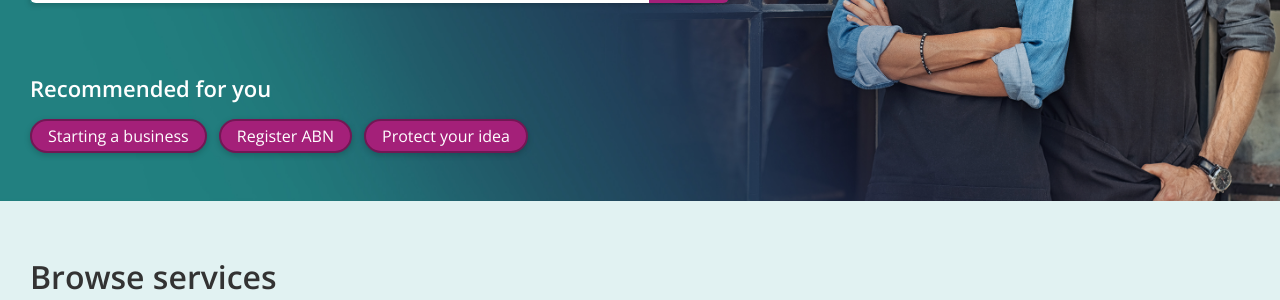
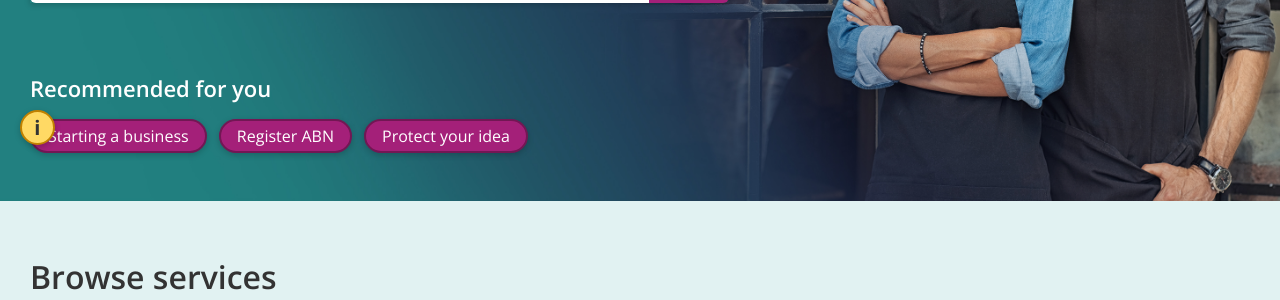
Before and after one commit to AUSGov/myBusiness, a Jekyll site: the page built from landing-page.html, in a window 1280 px wide. Shown: the part 519-819 px from the top of the page. Built offline with Jekyll 4.4.1, drawn with Linux system fonts in a browser that asks for light colours.

Commit message:
adding explainer code.

```diff
--- a/_includes/myBusinessheader.html
+++ b/_includes/myBusinessheader.html
@@ -75,15 +75,17 @@
 
          <div class="row">
          <div class="col-12">
-             <div class="recommended-wrapper">
+             <div id="popup-1" class="recommended-wrapper popup-wrapper">
              <h2>Recommended for you</h2>
              <ul>
                 <li>Starting a business</li>
                  <li>Register ABN</li>
                  <li>Protect your idea</li>
              </ul>
+                 <p class="popup-i">i</p><p class="popup-explanation">Suggestions could be personalised in the future to provide a tailored experience.</p>
              </div>
              </div>
+
          </div>
 
          </div>
--- a/_sass/_mybusiness.scss
+++ b/_sass/_mybusiness.scss
@@ -429,7 +429,7 @@
                 position: absolute;
                 bottom: 24px;
                 left: 24px;
-                 display: none;
+                display: none;
             }
         }
         @media(min-width: 576px) {
@@ -461,3 +461,42 @@
         color: $white;
     }
 }
+
+.popup-wrapper {
+    position: relative;
+
+    .popup-i {
+        background: $yellow-secondary-lightest;
+        position: absolute;
+        display: block;
+        z-index: 800;
+        width: 35px;
+        height: 35px;
+        padding:0;
+        margin: 0;
+        border-radius: 50%;
+        top: 35px;
+        left: -10px;
+        text-align: center;
+        line-height: 2rem;
+        font-size: 20px;
+        font-weight: 700;
+        border: 2px solid $yellow-secondary;
+        box-shadow: 0 .125rem .375rem 0 rgba(0, 0, 0, .2);
+        cursor: pointer;
+    }
+    .popup-explanation {
+        background: $white;
+        background: $yellow-primary-lightest;
+        font-size: 16px;
+        z-index: 750;
+        position: absolute;
+        top: 35px;
+        left: 10px;
+        padding: 16px 16px 16px 26px;
+        border-radius: 6px;
+        box-shadow: 0 .125rem .375rem 0 rgba(0, 0, 0, .2);
+        opacity: 0.95;
+        display: none;
+    }
+}
--- a/js/prototype.js
+++ b/js/prototype.js
@@ -188,6 +188,16 @@ $(document).ready(function () {
     */
 
     //MYBUSINESS
+    /*$('.popup-i').hover(function(){
+        console.log("hovering");
+        $(this).next('.popup-explanation').slideToggle();
+    });*/
+
+    $('.popup-i').on('click', function(){
+        console.log("clicking");
+        $(this).next('.popup-explanation').slideToggle();
+    });
+
 
 
 }); // END doc ready
```
Also changed, not shown: 5 other files.
